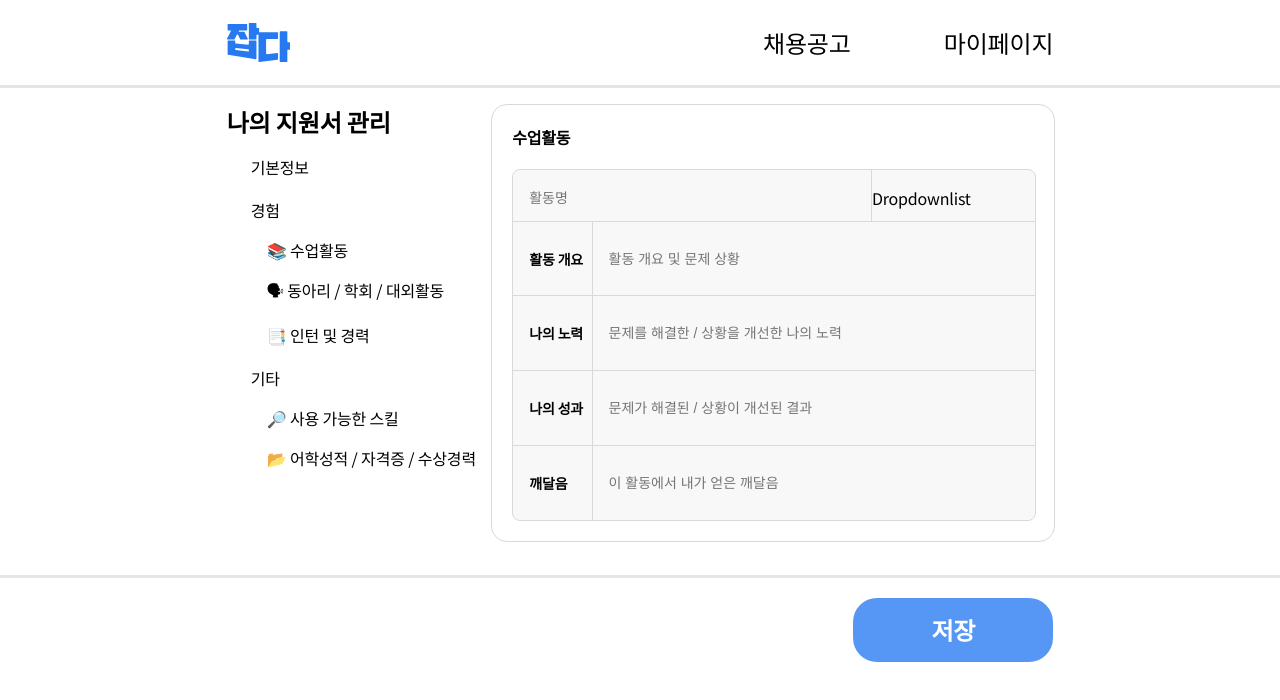
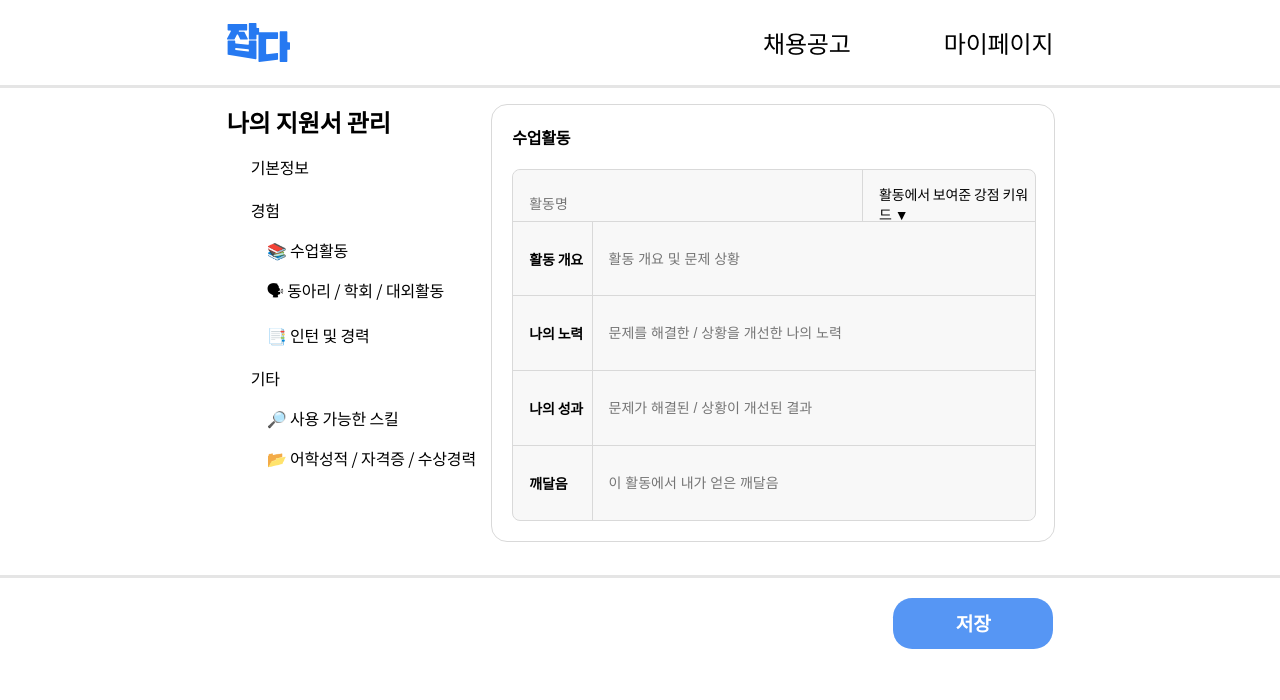
Before and after one commit to sangwonme/SNU-Creative-Research, a React (Create React App) app: page / in a window 1280 px wide. Shown: the top 700 px of the page. Built offline with nearby package versions, Linux system fonts and the light colour scheme.

Commit message:
:sparkles: Add Dropdown List

```diff
--- a/package.json
+++ b/package.json
@@ -15,6 +15,7 @@
     "react": "^18.1.0",
     "react-dom": "^18.1.0",
     "react-dropdown": "^1.10.0",
+    "react-dropdown-input": "^0.1.11",
     "react-router-dom": "^6.3.0",
     "react-scripts": "5.0.1",
     "typescript": "^4.7.2",
--- a/src/components/CVPageRelated/Button/Button.module.scss
+++ b/src/components/CVPageRelated/Button/Button.module.scss
@@ -3,13 +3,15 @@
     @return $remValue;
 }
 
+$factor: 0.8;
+
 .box{
     transition: all 0.05s;
     // size
-    width: toRem(200);
-    height: toRem(64);
+    width: toRem($factor*200);
+    height: toRem($factor*64);
     // style
-    border-radius: toRem(24);
+    border-radius: toRem($factor*24);
     background-color: #5696F4;
     // flex
     display: flex;
@@ -21,7 +23,7 @@
     }
     .text{
         // font
-        font-size: toRem(24);
+        font-size: toRem($factor*24);
         font-weight: 600;
         color: white;
     }
--- a/src/components/CVPageRelated/ExpTable/ExpTable.module.scss
+++ b/src/components/CVPageRelated/ExpTable/ExpTable.module.scss
@@ -8,6 +8,8 @@ input{
 }
 
 .container{
+    // position
+    position: relative;
     // border
     border: #D9D9D9 1px solid;
     border-radius: 8px;
@@ -18,6 +20,8 @@ input{
     // background
     background-color: #F8F8F8;
     .grid{
+        // position
+        position: relative;
         // size
         width: 100%;
         height: 100%;
@@ -28,7 +32,7 @@ input{
         .expName{
             // grid
             display: grid;
-            grid-template-columns: 68.7% 1fr;
+            grid-template-columns: 67% 1fr;
             .input{
                 // init
                 border: none;
@@ -43,6 +47,13 @@ input{
                     background-color: white;
                     outline: #5696F4 solid;
                 }
+            }
+            .dropdown{
+                cursor: pointer;
+                // padding
+                padding-left: toRem(16);
+                // font
+                font-size: toRem(14);
             }
         }
         .expInfo{
@@ -91,5 +102,32 @@ input{
                 }
             }
         }
+        .listBox{
+            // scroll
+            overflow: scroll;
+            // size
+            width: 33%;
+            height: 56.91%;
+            // position
+            position: absolute;
+            right: -1px;
+            top: 14.63%;
+            // border
+            border: #D9D9D9 1px solid;
+            border-radius: 0 0 8px 8px;
+            background-color: white;
+            .keyword{
+                // margin
+                margin: 0;
+                // font
+                font-size: toRem(14);
+                padding: toRem(2) 0;
+                padding-left: toRem(16);
+                &:hover{
+                    background-color: #5696F4;
+                    color: white;
+                }
+            }
+        }
     }
 }
--- a/src/components/CVPageRelated/ExpTable/ExpTable.tsx
+++ b/src/components/CVPageRelated/ExpTable/ExpTable.tsx
@@ -1,4 +1,5 @@
 import * as React from 'react';
+import { useState } from 'react';
 import styles from './ExpTable.module.scss';
 
 function ExpTable() {
@@ -8,14 +9,30 @@ function ExpTable() {
   ];
   const defaultOption = options[0];
 
+  // keyword
+  const [useDrop, setUseDrop] = useState<boolean>(false);
+  const toggleDrop = () => {
+    setUseDrop(!useDrop);
+  }
+  const keywords = [
+    '겸손함', '성실', 'a', 'b', 'c', 'd', 'e', 'f', 'g', 'h', 'i', 'j', 'k', 'l'
+  ];
 
   return (
     <>
     <div className={styles.container}>
       <div className={styles.grid}>
+        {
+          useDrop &&
+          <div className={styles.listBox}>
+            {
+              keywords.map((word) => <p className={styles.keyword}>{word}</p>)
+            }
+          </div>
+        }
         <div className={styles.expName}>
           <input className={styles.input} type="text" placeholder='활동명'/>
-          <p>Dropdownlist</p>
+          <p className={styles.dropdown} onClick={toggleDrop}>활동에서 보여준 강점 키워드 {useDrop? '▲' : '▼'}</p>
         </div>
         <div className={styles.expInfo}>
           <p className={styles.label}>활동 개요</p>
```
Also changed, not shown: 1 other file (tests, documents, lock files or other folders).
